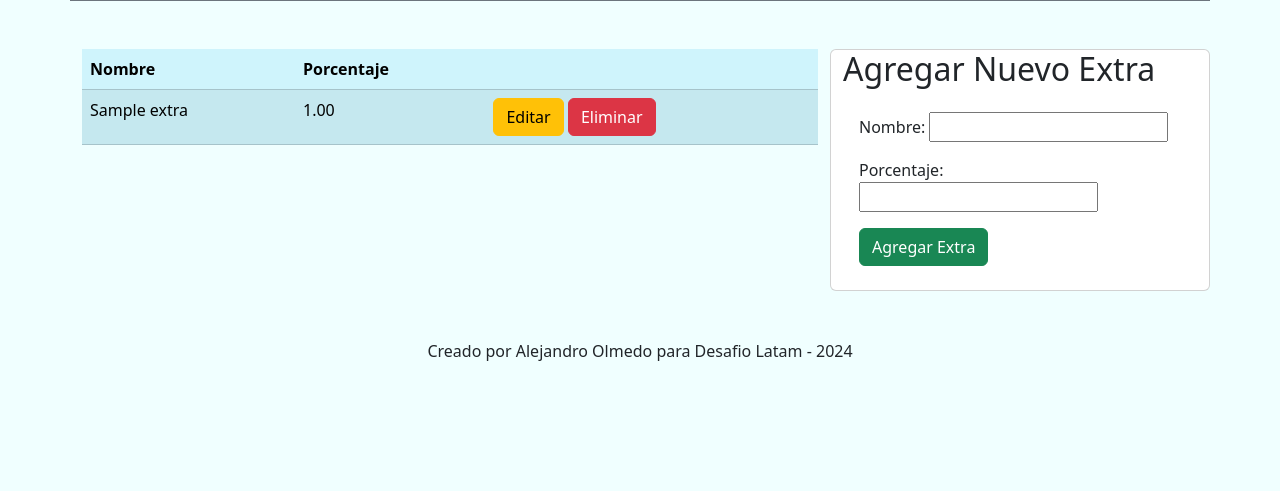
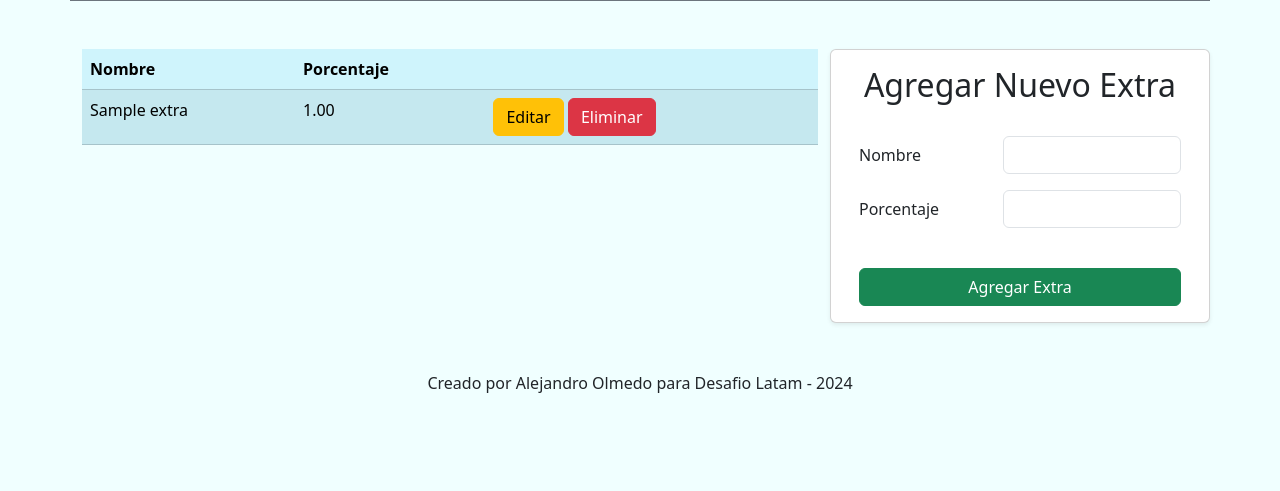
Before and after one commit to alej-of/gastos_comunes, a Django app: page /extra/ in a window 1280 px wide. Shown: the part 355-846 px from the top of the page. Before the commit the page ends 716 px from the top, so only its background shows below. Run offline with Django 5.2, Linux system fonts and the light colour scheme; a user stored in the database is signed in; tables that the repository leaves empty hold one stand-in row (values such as "Sample post"); some libraries are stand-ins or nearby versions.

Commit message:
ultimos arreglos

```diff
--- a/web/templates/extra_list.html
+++ b/web/templates/extra_list.html
@@ -1,4 +1,5 @@
 {% extends "base.html" %}
+{% load form_tags %}
 {% block title %}PROTOTIPO - Extras{% endblock %}
 {% block content %}
 <div class="container my-5">
@@ -30,17 +31,41 @@
             </table>
         </div>
 
-        <div class="col-md-4 card">
-            <div class="card-title"><h2>Agregar Nuevo Extra</h2>
+        <div class="col-md-4 card shadow-sm">
+            <div class="card-title text-center mt-3"><h2>Agregar Nuevo Extra</h2></div>
             <div class="card-body">
-                <form action="{% url 'add_extra' %}" method="post">
+                <form action="{% url 'add_extra' %}" method="post" class="mx-auto" style="max-width: 400px;">
                     {% csrf_token %}
-                    {{ add_extra_form.as_p }}
-                    <button type="submit" class="btn btn-success">Agregar Extra</button>
+                    {% if add_extra_form.errors %}
+                        <div class="alert alert-danger" role="alert">
+                            <strong>Por favor corrige los siguientes errores:</strong>
+                            <ul>
+                                {% for field in add_extra_form %}
+                                {% for error in field.errors %}
+                                <li>{{ error }}</li>
+                                {% endfor %}
+                                {% endfor %}
+                            </ul>
+                        </div>
+                    {% endif %}
+
+                    {% for field in add_extra_form %}
+                    <div class="mb-3 row">
+                        <label for="{{ field.id_for_label }}" class="col-sm-5 col-form-label">{{ field.label }}</label>
+                        <div class="col-sm-7">
+                            {{ field|add_class:"form-control" }}
+                            {% if field.errors %}
+                            <div class="text-danger">
+                                {{ field.errors }}
+                            </div>
+                            {% endif %}
+                        </div>
+                    </div>
+                    {% endfor %}
+
+                    <button type="submit" class="btn btn-success w-100 mt-4">Agregar Extra</button>
                 </form>
             </div>
         </div>
-    </div>
-</div>
 
 {% endblock %}
```
